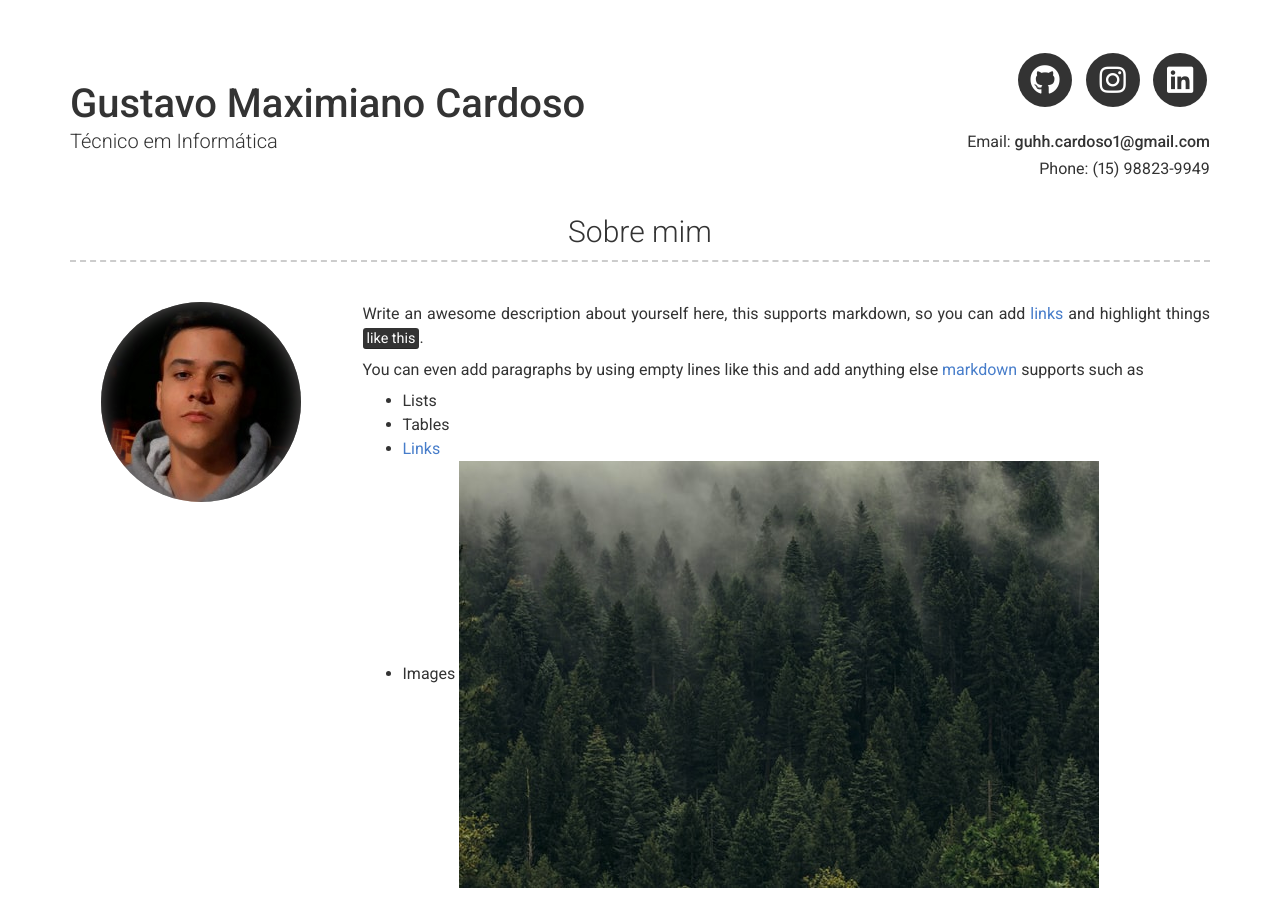
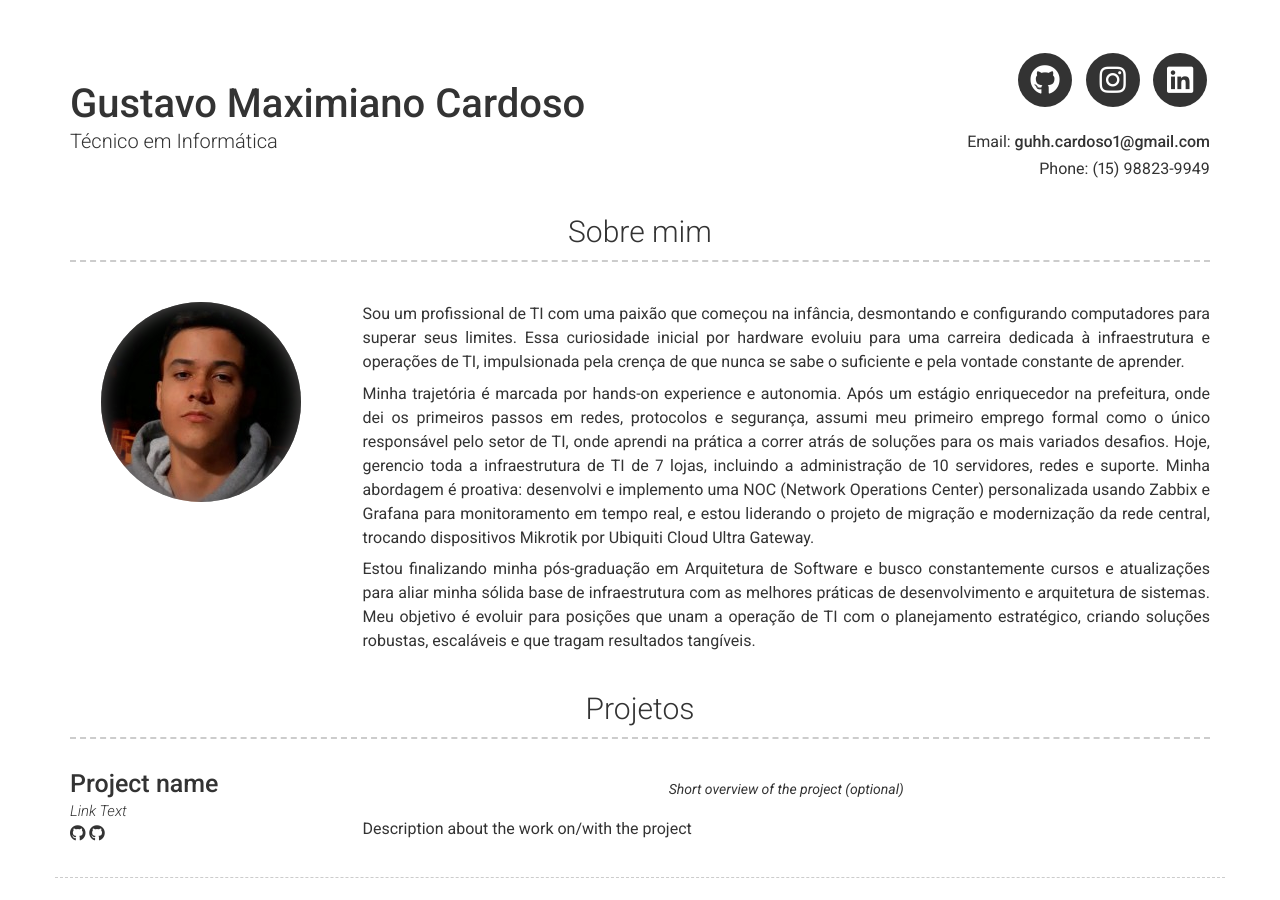
Before and after one commit to GustavoMaxCardoso/Gustavo-MCardoso.github.io, a Jekyll site: the page built from index.md, in a window 1280 px wide and 900 px high. Built offline with Jekyll 4.4.1, drawn with Linux system fonts in a browser that asks for light colours; nearby versions of some CDN libraries.

Commit message:
Merge branch 'main' of https://github.com/Gustavo-MCardoso/Gustavo-MCardoso.github.io

```diff
--- a/_config.yml
+++ b/_config.yml
@@ -43,13 +43,13 @@ about_title: Sobre mim
 
 about_profile_image: /images/perfil_image.jpeg
 about_content: | # this will include new lines to allow paragraphs
-  Write an awesome description about yourself here, this supports markdown, so you can add [links](http://foobar.com) and highlight things <mark>like this</mark>.
+  Sou um profissional de TI com uma paixão que começou na infância, desmontando e configurando computadores para superar seus limites. Essa curiosidade inicial por hardware evoluiu para uma carreira dedicada à infraestrutura e operações de TI, impulsionada pela crença de que nunca se sabe o suficiente e pela vontade constante de aprender.
 
-  You can even add paragraphs by using empty lines like this and add anything else [markdown](https://www.markdownguide.org/getting-started#what-is-markdown) supports such as
-    - Lists
-    - Tables
-    - <a href="google.com">Links</a>
-    - Images ![alt text](/images/landscape-trees.jpg "Trees")
+  Minha trajetória é marcada por hands-on experience e autonomia. Após um estágio enriquecedor na prefeitura, onde dei os primeiros passos em redes, protocolos e segurança, assumi meu primeiro emprego formal como o único responsável pelo setor de TI, onde aprendi na prática a correr atrás de soluções para os mais variados desafios.
+  Hoje, gerencio toda a infraestrutura de TI de 7 lojas, incluindo a administração de 10 servidores, redes e suporte. Minha abordagem é proativa: desenvolvi e implemento uma NOC (Network Operations Center) personalizada usando Zabbix e Grafana para monitoramento em tempo real, e estou liderando o projeto de migração e modernização da rede central, trocando dispositivos Mikrotik por Ubiquiti Cloud Ultra Gateway.
+
+  Estou finalizando minha pós-graduação em Arquitetura de Software e busco constantemente cursos e atualizações para aliar minha sólida base de infraestrutura com as melhores práticas de desenvolvimento e arquitetura de sistemas. Meu objetivo é evoluir para posições que unam a operação de TI com o planejamento estratégico, criando soluções robustas, escaláveis e que tragam resultados tangíveis.
+
 
 content:
   - title: Projetos # Title for the section
```
